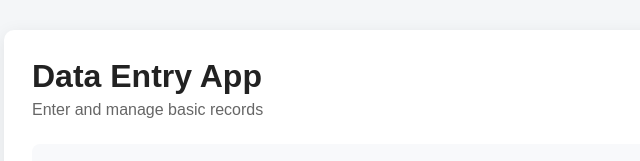
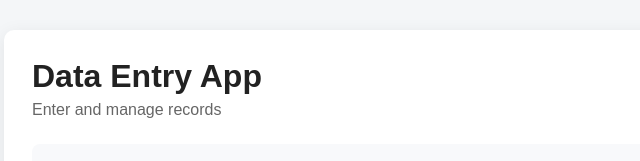
Before and after one commit to dharanigedela520-png/github-pratice, a plain HTML site: page index.html in a window 1280 px wide. Shown: the top 161 px of the page, 136-776 px from the left. Drawn offline with Linux system fonts and the light colour scheme.

Commit message:
Update record subtitle

```diff
--- a/index.html
+++ b/index.html
@@ -10,7 +10,7 @@
 <body>
   <div class="container">
     <h1>Data Entry App</h1>
-    <p class="subtitle">Enter and manage basic records</p>
+    <p class="subtitle">Enter and manage records</p>
 
     <form id="dataForm">
       <input type="hidden" id="editIndex">
```
